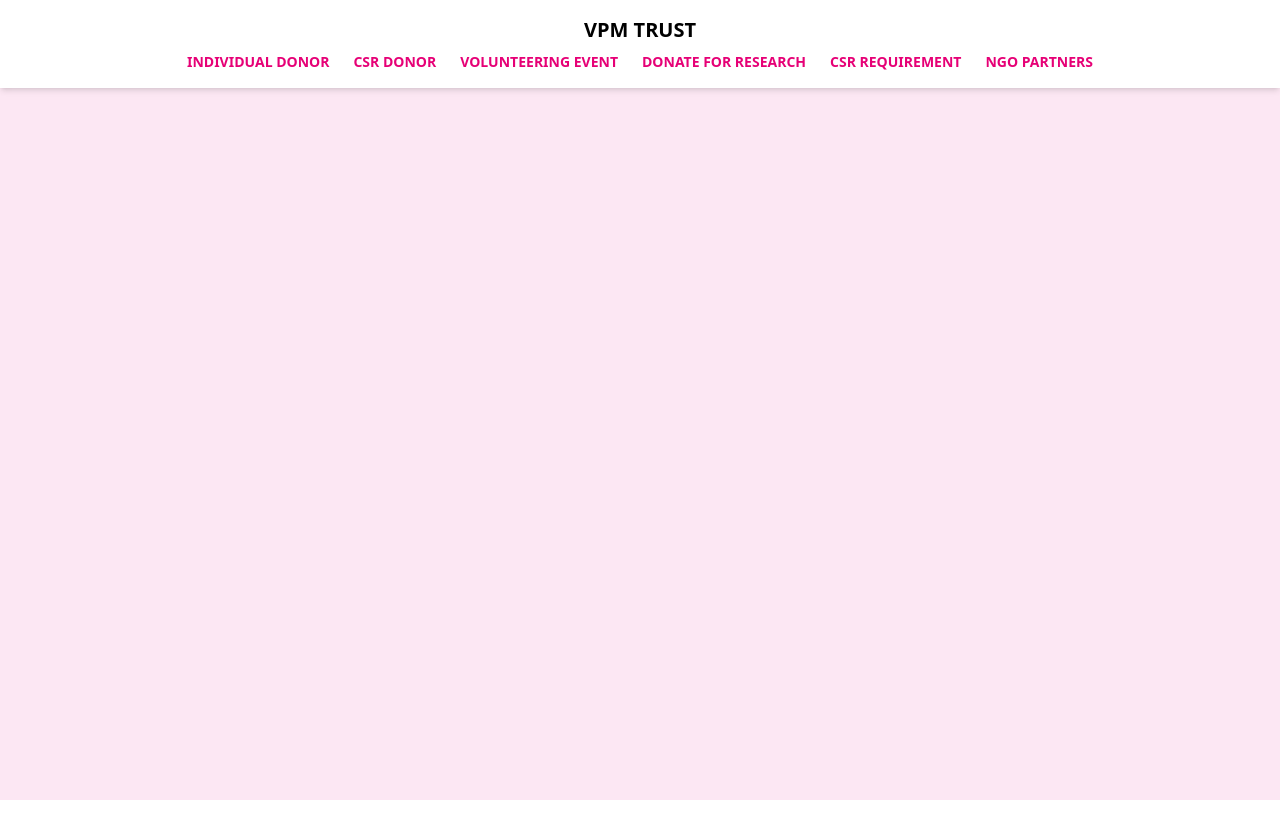
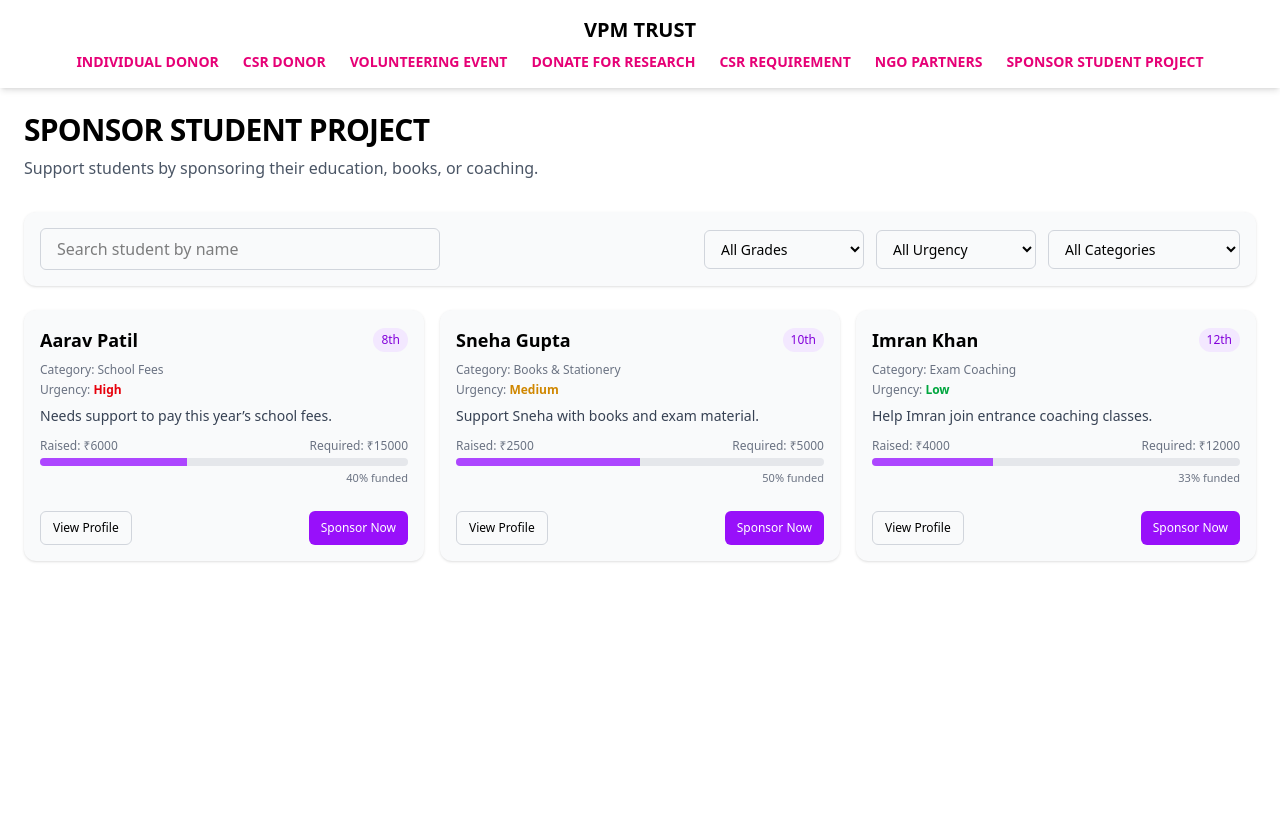
Before and after one commit to VPMWebApps/Frontend---Donor-database, a React (Vite) app in the folder frontend/: page /sponsor-sp in a window 1280 px wide. Shown: the top 838 px of the page. Before the commit the page ends 800 px from the top, so only its background shows below. Built offline with nearby package versions, Linux system fonts and the light colour scheme.

Commit message:
Sponsor Student Project Started

```diff
--- a/frontend/src/App.jsx
+++ b/frontend/src/App.jsx
@@ -6,6 +6,7 @@ import ResearchPrograms from "./components/ResearchPrograms/ResearchPrograms";
 import CSRDonor from "./components/CSRDonor/CSRDonor";
 import IndividualDonor from "./components/IndividualDonor/IndividualDonor";
 import NGOPartners from "./components/NGOPartners/NGOPartners";
+import Sponsor from "./components/Sponsor/Sponsor";
 
 function App() {
   return (
@@ -19,6 +20,7 @@ function App() {
           <Route path="/research" element={<ResearchPrograms />} />
           <Route path="/csr-requirement" element={<CSRRequirement />} />
           <Route path="/ngo-partners" element={<NGOPartners />} />
+          <Route path="/sponsor-sp" element={<Sponsor />} />
         </Routes>
       </div>
     </Router>
--- a/frontend/src/components/Navbar/Navbar.jsx
+++ b/frontend/src/components/Navbar/Navbar.jsx
@@ -11,6 +11,7 @@ const Navbar = () => {
         <Link to="/research" className="text-pink-600 hover:underline">DONATE FOR RESEARCH</Link>
         <Link to="/csr-requirement" className="text-pink-600 hover:underline">CSR REQUIREMENT</Link>
         <Link to="/ngo-partners" className="text-pink-600 hover:underline">NGO PARTNERS</Link>
+        <Link to="/sponsor-sp" className="text-pink-600 hover:underline">SPONSOR STUDENT PROJECT</Link>
 
       </div>
     </nav>
--- /dev/null
+++ b/frontend/src/components/Sponsor/Sponsor.jsx
@@ -0,0 +1,252 @@
+import React, { useState } from "react";
+
+const students = [
+  {
+    id: 1,
+    name: "Aarav Patil",
+    grade: "8th",
+    category: "School Fees",
+    urgency: "High",
+    required: 15000,
+    raised: 6000,
+    summary: "Needs support to pay this year’s school fees.",
+    background:
+      "Aarav is a bright student from a low-income family. His parents are daily wage workers and struggle to pay full school fees.",
+  },
+  {
+    id: 2,
+    name: "Sneha Gupta",
+    grade: "10th",
+    category: "Books & Stationery",
+    urgency: "Medium",
+    required: 5000,
+    raised: 2500,
+    summary: "Support Sneha with books and exam material.",
+    background:
+      "Sneha is preparing for her board exams and needs textbooks, guides, and practice material.",
+  },
+  {
+    id: 3,
+    name: "Imran Khan",
+    grade: "12th",
+    category: "Exam Coaching",
+    urgency: "Low",
+    required: 12000,
+    raised: 4000,
+    summary: "Help Imran join entrance coaching classes.",
+    background:
+      "Imran wants to pursue engineering and needs coaching support to prepare for entrance exams.",
+  },
+];
+
+const Sponsor = () => {
+  const [searchTerm, setSearchTerm] = useState("");
+  const [gradeFilter, setGradeFilter] = useState("All");
+  const [urgencyFilter, setUrgencyFilter] = useState("All");
+  const [categoryFilter, setCategoryFilter] = useState("All");
+  const [selectedStudent, setSelectedStudent] = useState(null);
+
+  const filteredStudents = students.filter((student) => {
+    const matchesSearch =
+      student.name.toLowerCase().includes(searchTerm.toLowerCase());
+    const matchesGrade =
+      gradeFilter === "All" || student.grade === gradeFilter;
+    const matchesUrgency =
+      urgencyFilter === "All" || student.urgency === urgencyFilter;
+    const matchesCategory =
+      categoryFilter === "All" || student.category === categoryFilter;
+
+    return matchesSearch && matchesGrade && matchesUrgency && matchesCategory;
+  });
+
+  return (
+    <div className="p-6 bg-white min-h-screen">
+      {/* Hero section */}
+      <div className="flex flex-col md:flex-row md:items-center md:justify-between gap-4 mb-8">
+        <div>
+          <h1 className="text-3xl font-bold tracking-tight">
+            SPONSOR STUDENT PROJECT
+          </h1>
+          <p className="text-gray-600 mt-2 text-sm md:text-base">
+            Support students by sponsoring their education, books, or coaching.
+          </p>
+        </div>
+      </div>
+
+      {/* Filters */}
+      <div className="bg-gray-50 rounded-xl p-4 mb-6 shadow-sm">
+        <div className="flex flex-col md:flex-row gap-4 md:items-center md:justify-between">
+          <input
+            type="text"
+            placeholder="Search student by name"
+            value={searchTerm}
+            onChange={(e) => setSearchTerm(e.target.value)}
+            className="border border-gray-300 rounded-md px-4 py-2 w-full md:w-1/3"
+          />
+
+          <div className="flex flex-col md:flex-row gap-3 w-full md:w-auto">
+            <select
+              value={gradeFilter}
+              onChange={(e) => setGradeFilter(e.target.value)}
+              className="border border-gray-300 rounded-md px-3 py-2 w-full md:w-40 text-sm"
+            >
+              <option value="All">All Grades</option>
+              <option value="8th">8th</option>
+              <option value="10th">10th</option>
+              <option value="12th">12th</option>
+            </select>
+
+            <select
+              value={urgencyFilter}
+              onChange={(e) => setUrgencyFilter(e.target.value)}
+              className="border border-gray-300 rounded-md px-3 py-2 w-full md:w-40 text-sm"
+            >
+              <option value="All">All Urgency</option>
+              <option value="High">High</option>
+              <option value="Medium">Medium</option>
+              <option value="Low">Low</option>
+            </select>
+
+            <select
+              value={categoryFilter}
+              onChange={(e) => setCategoryFilter(e.target.value)}
+              className="border border-gray-300 rounded-md px-3 py-2 w-full md:w-48 text-sm"
+            >
+              <option value="All">All Categories</option>
+              <option value="School Fees">School Fees</option>
+              <option value="Books & Stationery">Books & Stationery</option>
+              <option value="Exam Coaching">Exam Coaching</option>
+            </select>
+          </div>
+        </div>
+      </div>
+
+      {/* Student cards grid */}
+      <div className="grid gap-4 md:grid-cols-2 lg:grid-cols-3">
+        {filteredStudents.map((student) => {
+          const progress = Math.min(
+            100,
+            Math.round((student.raised / student.required) * 100)
+          );
+
+          return (
+            <div
+              key={student.id}
+              className="bg-gray-50 rounded-xl shadow-sm p-4 flex flex-col justify-between"
+            >
+              <div>
+                <div className="flex items-center justify-between mb-2">
+                  <h2 className="text-lg font-semibold">{student.name}</h2>
+                  <span className="text-xs px-2 py-1 rounded-full bg-purple-100 text-purple-700">
+                    {student.grade}
+                  </span>
+                </div>
+
+                <p className="text-xs text-gray-500 mb-1">
+                  Category: <span className="font-medium">{student.category}</span>
+                </p>
+                <p className="text-xs text-gray-500 mb-2">
+                  Urgency:{" "}
+                  <span
+                    className={`font-semibold ${
+                      student.urgency === "High"
+                        ? "text-red-600"
+                        : student.urgency === "Medium"
+                        ? "text-yellow-600"
+                        : "text-green-600"
+                    }`}
+                  >
+                    {student.urgency}
+                  </span>
+                </p>
+
+                <p className="text-sm text-gray-700 mb-3">{student.summary}</p>
+
+                <div className="mb-3">
+                  <div className="flex justify-between text-xs text-gray-500 mb-1">
+                    <span>Raised: ₹{student.raised}</span>
+                    <span>Required: ₹{student.required}</span>
+                  </div>
+                  <div className="w-full h-2 bg-gray-200 rounded-full overflow-hidden">
+                    <div
+                      className="h-2 bg-purple-500"
+                      style={{ width: `${progress}%` }}
+                    />
+                  </div>
+                  <div className="text-right text-[11px] text-gray-500 mt-1">
+                    {progress}% funded
+                  </div>
+                </div>
+              </div>
+
+              <div className="flex justify-between gap-2 mt-3">
+                <button
+                  className="px-3 py-2 text-xs rounded-md border border-gray-300 hover:bg-gray-100"
+                  onClick={() => setSelectedStudent(student)}
+                >
+                  View Profile
+                </button>
+                <button className="px-3 py-2 text-xs rounded-md bg-purple-600 text-white hover:bg-purple-700">
+                  Sponsor Now
+                </button>
+              </div>
+            </div>
+          );
+        })}
+      </div>
+
+      {/* Profile modal (point 4) */}
+      {selectedStudent && (
+        <div className="fixed inset-0 flex items-center justify-center bg-black bg-opacity-40 z-50">
+          <div className="bg-white w-full max-w-md rounded-2xl shadow-xl p-6">
+            <div className="flex justify-between items-start mb-4">
+              <h2 className="text-xl font-bold">
+                {selectedStudent.name} – {selectedStudent.grade}
+              </h2>
+              <button
+                className="text-gray-500 text-sm hover:text-gray-800"
+                onClick={() => setSelectedStudent(null)}
+              >
+                ✕
+              </button>
+            </div>
+
+            <p className="text-sm text-gray-700 mb-3">
+              <span className="font-semibold">Category:</span>{" "}
+              {selectedStudent.category}
+            </p>
+            <p className="text-sm text-gray-700 mb-4">
+              <span className="font-semibold">Background:</span>{" "}
+              {selectedStudent.background}
+            </p>
+
+            <div className="flex justify-between text-sm mb-4">
+              <span>
+                <span className="font-semibold">Required:</span> ₹
+                {selectedStudent.required}
+              </span>
+              <span>
+                <span className="font-semibold">Raised:</span> ₹
+                {selectedStudent.raised}
+              </span>
+            </div>
+
+            <div className="flex justify-end gap-2">
+              <button
+                className="px-4 py-2 text-sm rounded-md border border-gray-300 hover:bg-gray-100"
+                onClick={() => setSelectedStudent(null)}
+              >
+                Close
+              </button>
+              <button className="px-4 py-2 text-sm rounded-md bg-purple-600 text-white hover:bg-purple-700">
+                Sponsor Now
+              </button>
+            </div>
+          </div>
+        </div>
+      )}
+    </div>
+  );
+};
+
+export default Sponsor;
```
